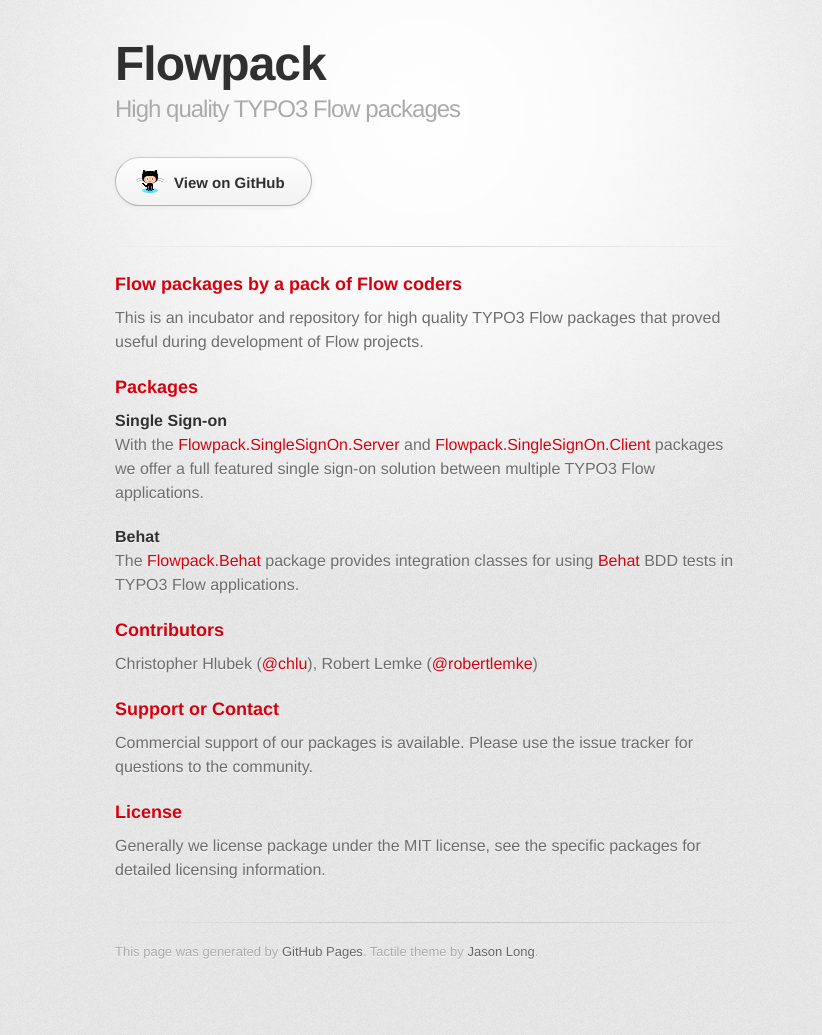
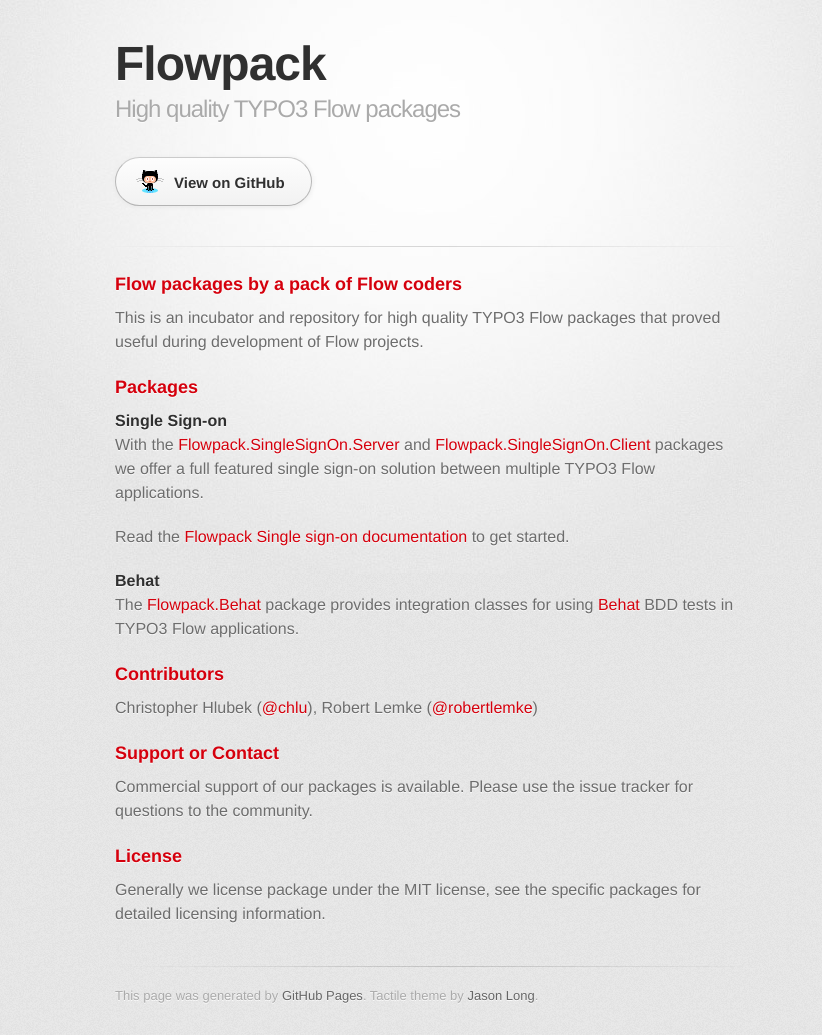
Before and after one commit to Flowpack/flowpack.github.io, a Jekyll site: the page built from index.md, in a window 1280 px wide. Shown: the whole page, without its empty margins (215-1037 px from the left). Built offline with Jekyll 4.4.1, drawn with Linux system fonts in a browser that asks for light colours; some web fonts are replaced; before the commit the page ends 991 px from its top, so only the background shows below that.

Commit message:
[TASK] Link to RTD documentation

```diff
--- a/index.md
+++ b/index.md
@@ -30,6 +30,8 @@
 
 	<p>With the <a href="http://github.com/Flowpack/Flowpack.SingleSignOn.Server/">Flowpack.SingleSignOn.Server</a> and <a href="http://github.com/Flowpack/Flowpack.SingleSignOn.Client">Flowpack.SingleSignOn.Client</a> packages we offer a full featured single sign-on solution between multiple TYPO3 Flow applications.</p>
 
+	<p>Read the <a href="http://flowpack-single-sign-on.readthedocs.org/en/latest/">Flowpack Single sign-on documentation</a> to get started.</p>
+
 	<h4>
 	<a name="behat" class="anchor" href="#behat"><span class="octicon octicon-link"></span></a>Behat</h4>
 
```
